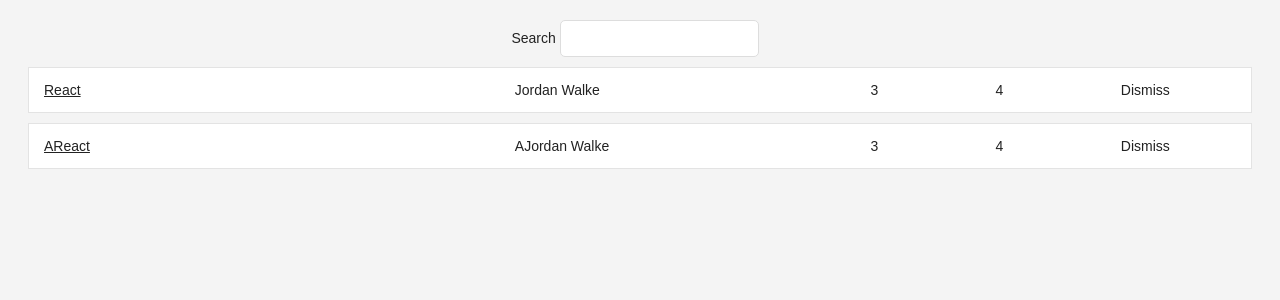
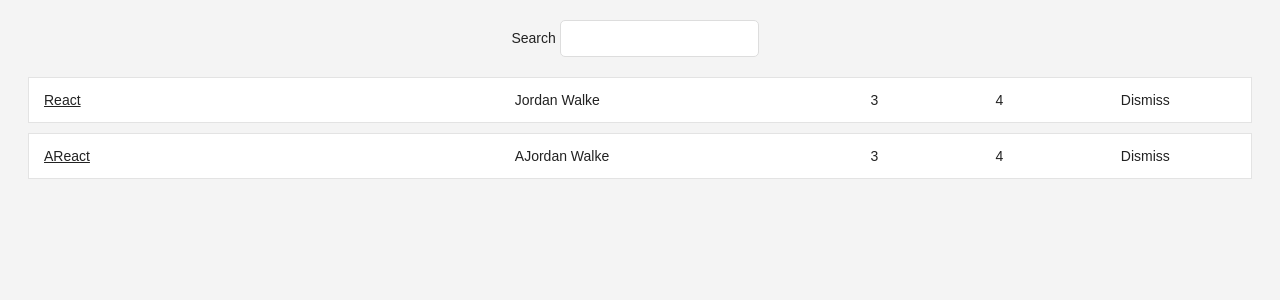
Before and after one commit to jbwyatt4/hackernews, a React (Create React App) app: page / in a window 1280 px wide. Shown: the top 300 px of the page. Built offline with nearby package versions, Linux system fonts and the light colour scheme.

Commit message:
small change

```diff
--- a/src/App.js
+++ b/src/App.js
@@ -97,7 +97,7 @@
 // in the key div you will see an example of using css in the span, in the JSX
 // itself
 const Table = ({ list, pattern, onDismiss }) =>
-  <div clasName="table">
+  <div className="table">
     {list.filter(isSearched(pattern)).map(item =>
     <div key={item.objectID} className="table-row">
       <span style={{ width: '40%' }}>
```
